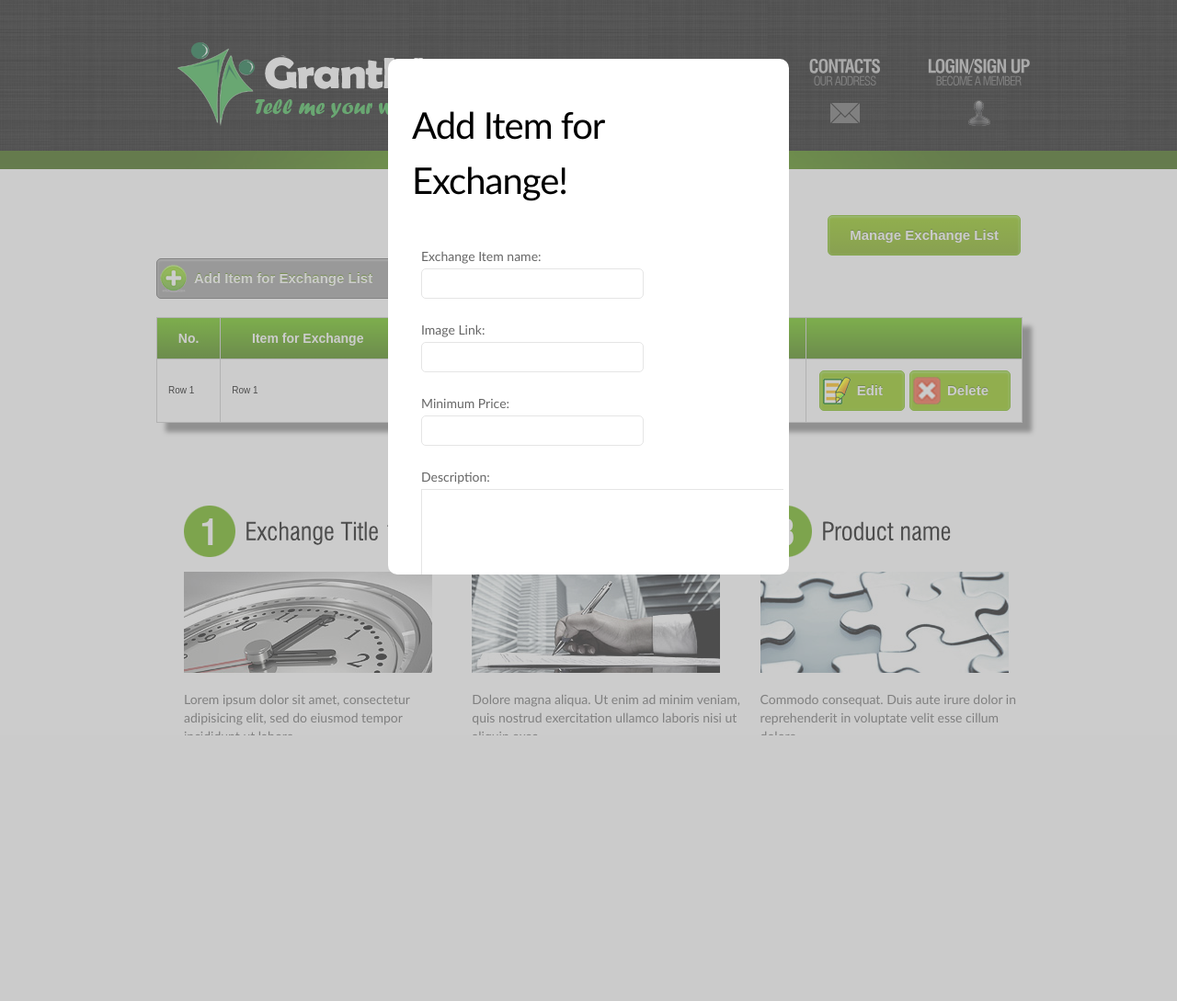
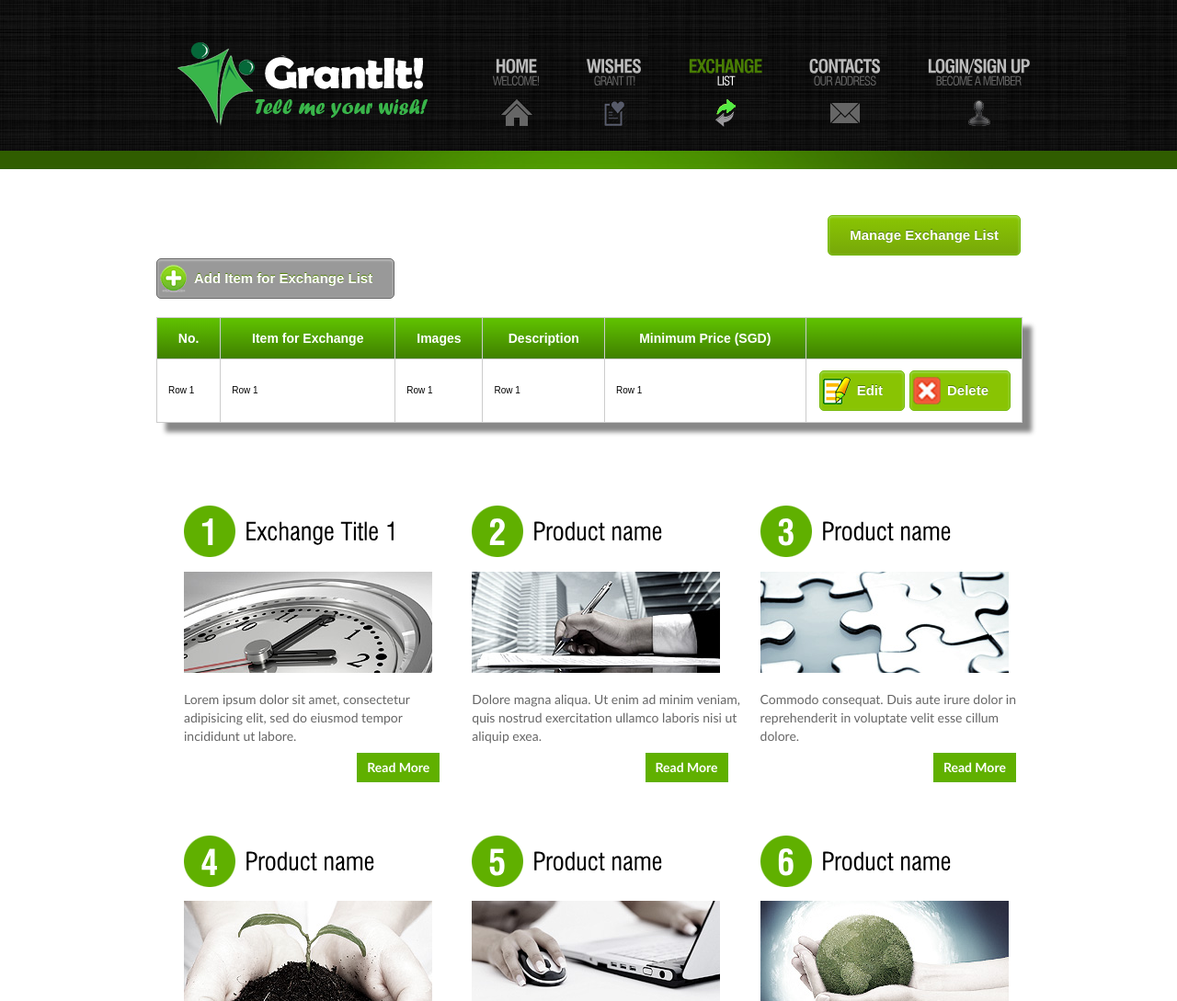
Before and after one commit to Stephanie199/GrantIt, a PHP site: page /Exchange.php in a window 1280 px wide. Shown: the top 1089 px of the page at 92% size. Before the commit the page ends 800 px from the top, so only its background shows below. Run offline with PHP 8.4, Linux system fonts and the light colour scheme.

Commit message:
slight css changes

```diff
--- a/css/style.css
+++ b/css/style.css
@@ -247,8 +247,8 @@ footer a:hover{}
 	z-index:1000;
 }
 
-#add_exchange_item_field{
-	display:block;
+#add_exchange_item_field{ /* combined with above once done styling */
+	display:none;
 	position: fixed;
 	left:0px;
 	top:0px;
```
